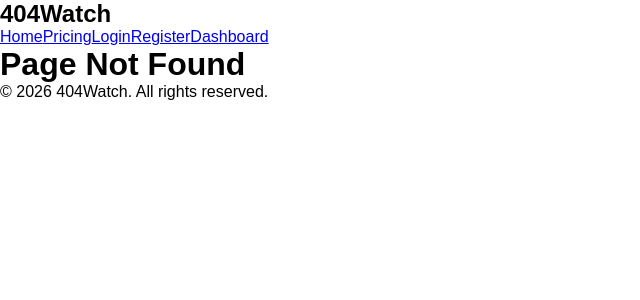
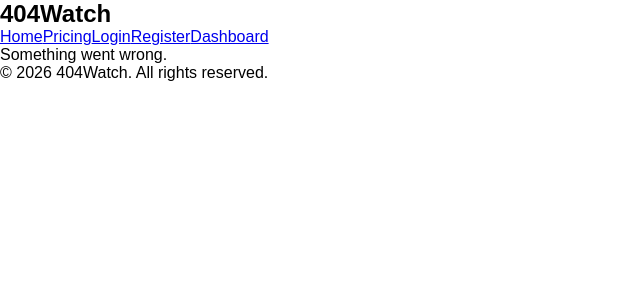
Before and after one commit to usmanismail13/404watch, a React (Vite) app in the folder client/: page /error in a window 1280 px wide. Before the commit this address had no page. Shown: the top 300 px of the page, without its empty margins (0-640 px from the left). Built offline with nearby package versions, Linux system fonts and the light colour scheme.

Commit message:
Create error component

```diff
--- a/client/src/App.jsx
+++ b/client/src/App.jsx
@@ -4,6 +4,7 @@ import Navbar from "./components/Navbar";
 import Footer from "./components/Footer";
 import Alert from "./components/Alert";
 import Loading from "./components/Loading";
+import Error from "./components/Error";
 
 function App() {
   return (
@@ -16,6 +17,7 @@ function App() {
         <Route path="/register" element={<h1>Registration</h1>} />
         <Route path="/pricing" element={<h1>Pricing</h1>} />
         <Route path="/loading" element={<Loading />} />
+        <Route path="/error" element={<Error />} />
 
         {/* Protected Dashboard Routes */}
         <Route element={<ProtectedRoute />}>
--- /dev/null
+++ b/client/src/components/Error.jsx
@@ -0,0 +1,9 @@
+function Error({ message = "Something went wrong." }) {
+  return (
+    <div className="error">
+      <p>{message}</p>
+    </div>
+  );
+}
+
+export default Error;
```
